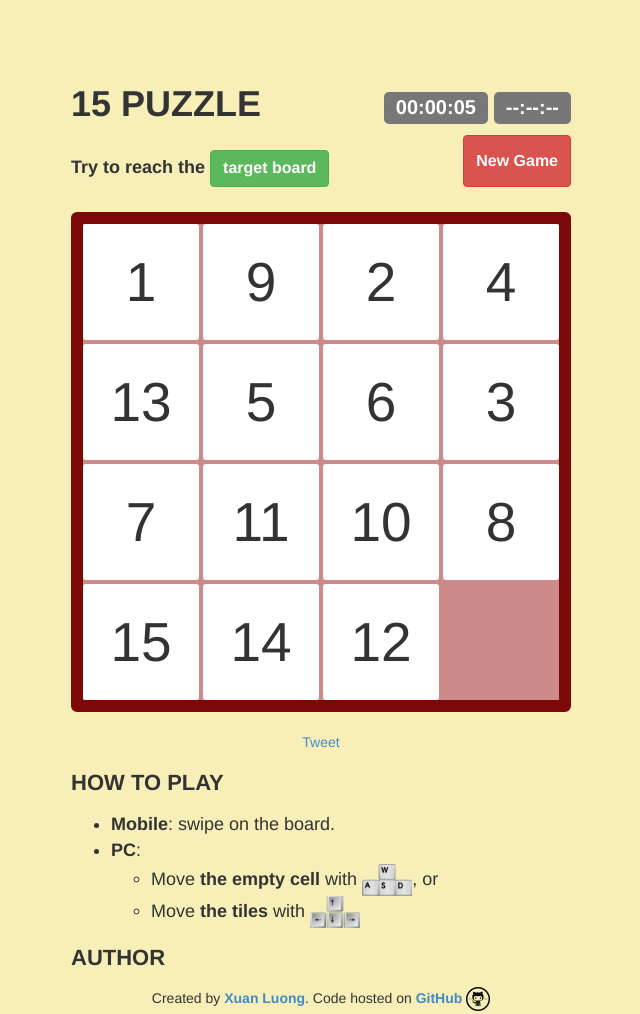
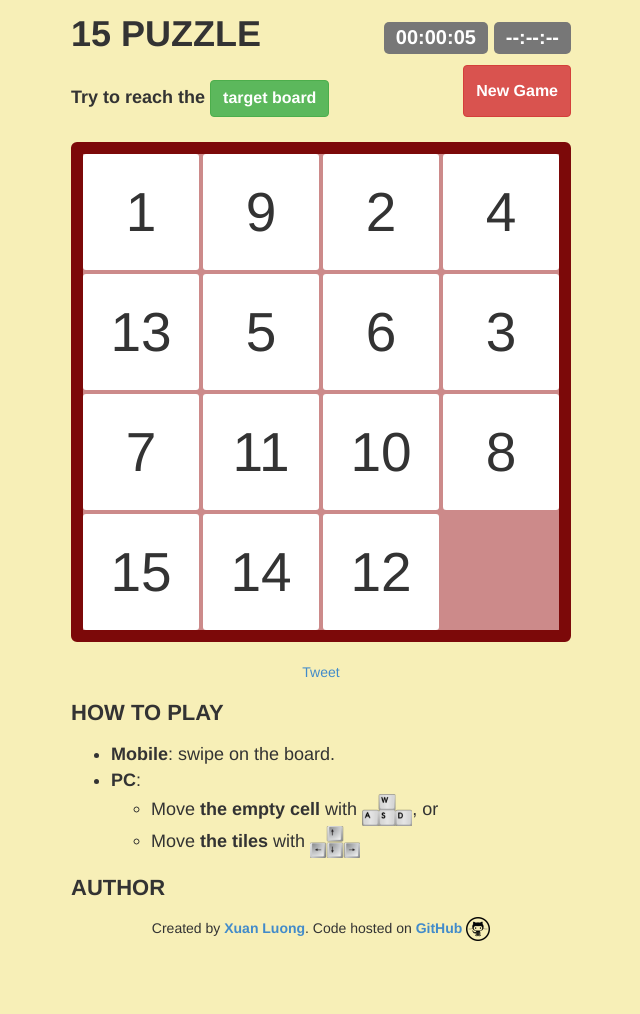
Before and after one commit to seanluong/15-puzzle, a website: page index.html in a window 1280 px wide. Shown: the whole page, without its empty margins (319-959 px from the left). After the commit the page ends 955 px from the top, so only its background shows below. Drawn offline with Linux system fonts and the light colour scheme.

Commit message:
layout: complete refactor css with Sass

```diff
--- a/index.html
+++ b/index.html
@@ -5,7 +5,7 @@
 		<meta name="apple-mobile-web-app-capable" content="yes" />
 		<meta name="HandheldFriendly" content="True">
 		<meta name="MobileOptimized" content="640">
-		<meta name="viewport" content="width=640, initial-scale=0.5, user-scalable=no">
+		<meta name="viewport" content="width=device-width, user-scalable=no">
 		<meta property="og:title" content="15 Puzzle">
 		<meta property="og:site_name" content="15 Puzzle">
 		<meta property="og:description" content="Move the empty cell to reach the target state and solve the 15 Puzzle!">
--- a/src/css/style.scss
+++ b/src/css/style.scss
@@ -5,12 +5,14 @@ $board-border-radius: 6px;
 $tile-margin: 4px;
 $tile-size: ($board-size - 2 * $board-border-thickness - 3 * $tile-margin) / 4;
 
+
+
 html {
 	margin: 0;
 	padding: 0;
 	body {
 		background: #F7EFB7;
-		margin: 80px 0;
+		margin: 10px;
 	}
 }
 
```
Also changed, not shown: build/css/15-puzzle.css, build/css/15-puzzle.min.css, src/css/style.css.
